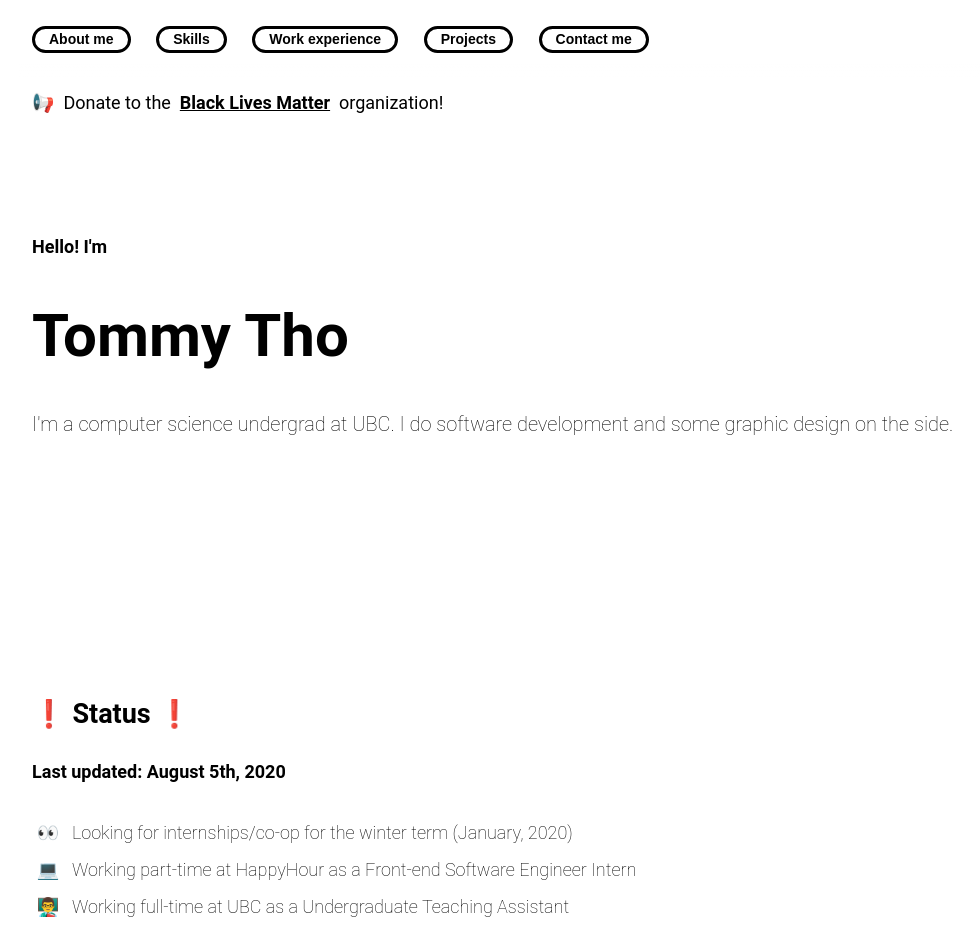
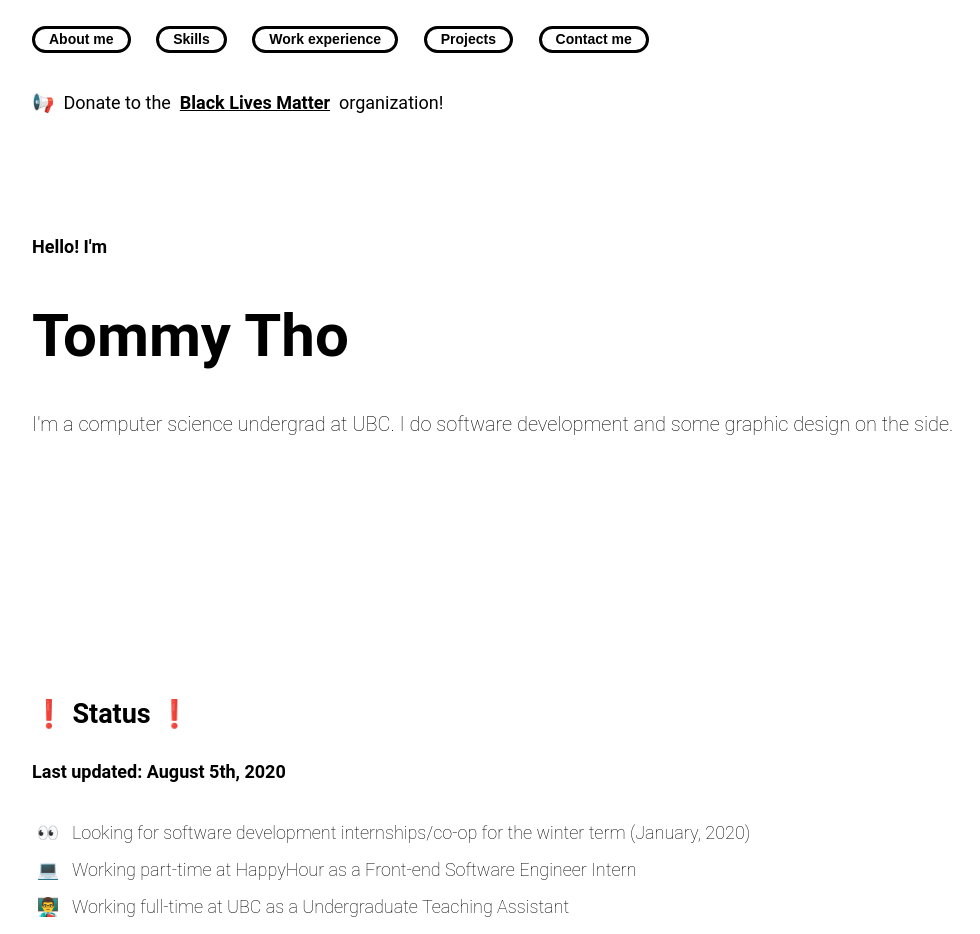
Before and after one commit to tommytwm/tommytwm.github.io, a React (Create React App) app: page / in a window 1280 px wide. Shown: the top 934 px of the page, without its empty margins (32-1012 px from the left). Built offline with nearby package versions, Linux system fonts and the light colour scheme.

Commit message:
updated status

```diff
--- a/src/components/status/Status.js
+++ b/src/components/status/Status.js
@@ -12,7 +12,7 @@ function Status() {
                 Last updated: August 5th, 2020
             </h4>
             <ul className="Status-list">
-                <li>Looking for internships/co-op for the winter term (January, 2020)</li>
+                <li>Looking for software development internships/co-op for the winter term (January, 2020)</li>
                 <li>Working part-time at HappyHour as a Front-end Software Engineer Intern</li>
                 <li>Working full-time at UBC as a Undergraduate Teaching Assistant</li>
                 <li>Enrolled full-time at UBC for Winter Term 1, 2020</li>
```
